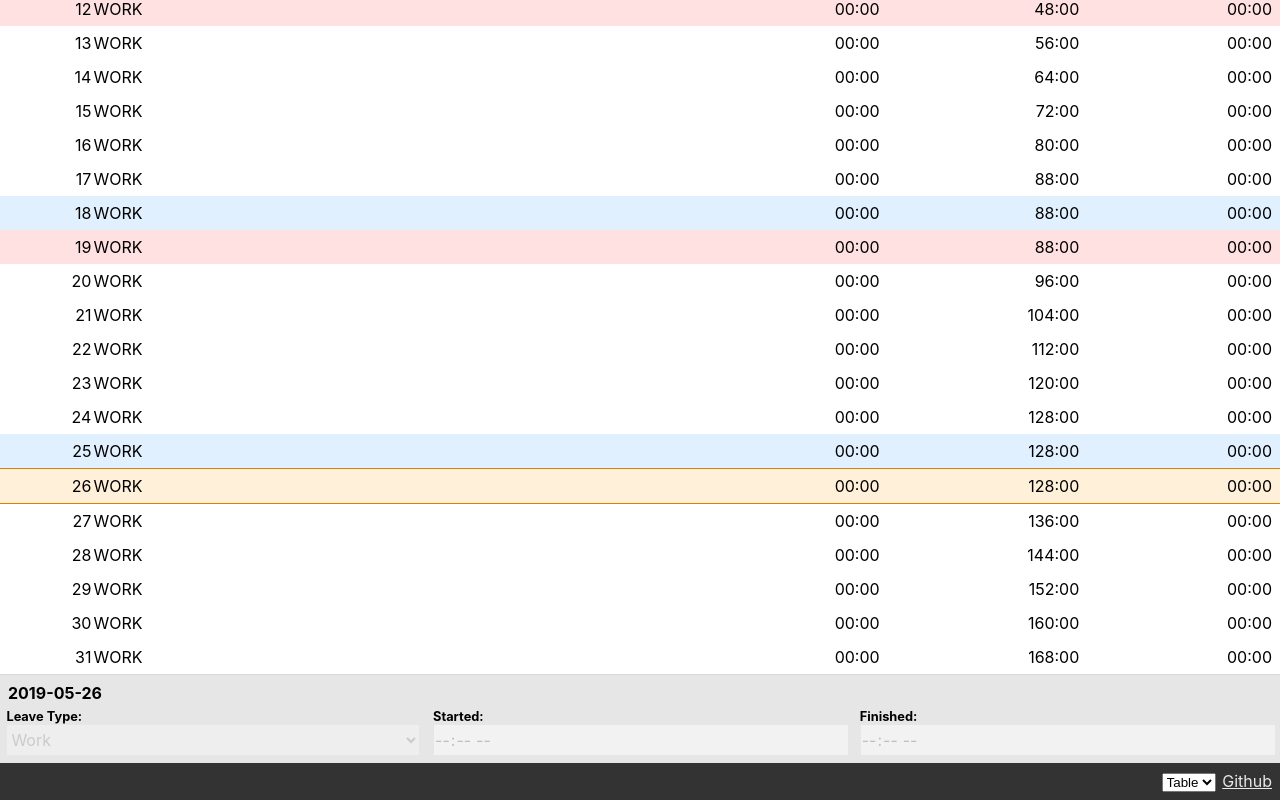
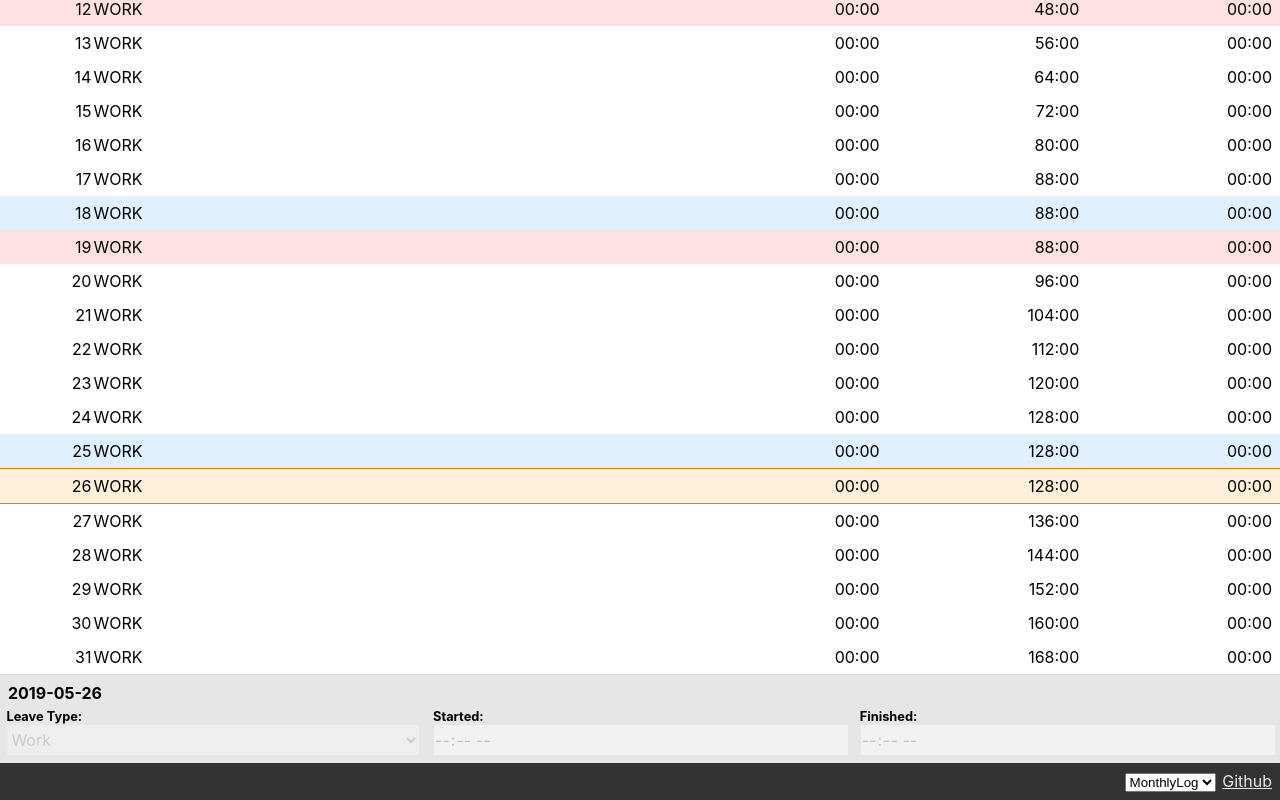
Before and after one commit to leafriend/working-hours, a React (Create React App) app: page / in a window 1280 px wide. Shown: the part 452-1252 px from the top of the page. Built offline with nearby package versions, Linux system fonts and the light colour scheme.

Commit message:
Refer views indirectly thru props

```diff
--- a/src/component/App.tsx
+++ b/src/component/App.tsx
@@ -64,6 +64,7 @@ export default function App(): ReactElement {
       </article>
       <Footer
         viewMode={viewMode}
+        viewModes={[TABLE, TEXT]}
         handleViewModeChange={viewMode => setViewMode(viewMode)}
       />
     </div>
--- a/src/component/layout/Footer.tsx
+++ b/src/component/layout/Footer.tsx
@@ -2,14 +2,9 @@ import React, { ReactElement } from 'react';
 
 import './Footer.scss';
 
-import JsonView from '../json-view/JsonView';
-import MonthlyLog from '../molthly-log/MonthlyLog';
-
-const TABLE = MonthlyLog.name;
-const TEXT = JsonView.name;
-
 export interface FooterProps {
   viewMode: string;
+  viewModes: string[];
   handleViewModeChange: (viewMode: string) => void
 }
 
@@ -20,8 +15,9 @@ export default function Footer(props: FooterProps): ReactElement {
         value={props.viewMode}
         onChange={e => props.handleViewModeChange(e.target.value)}
       >
-        <option value={TABLE}>Table</option>
-        <option value={TEXT}>Text</option>
+        {props.viewModes.map(mode => (
+          <option key={mode} value={mode}>{mode}</option>
+        ))}
       </select>
       <a
         href="https://github.com/leafriend/working-hours/"
```
